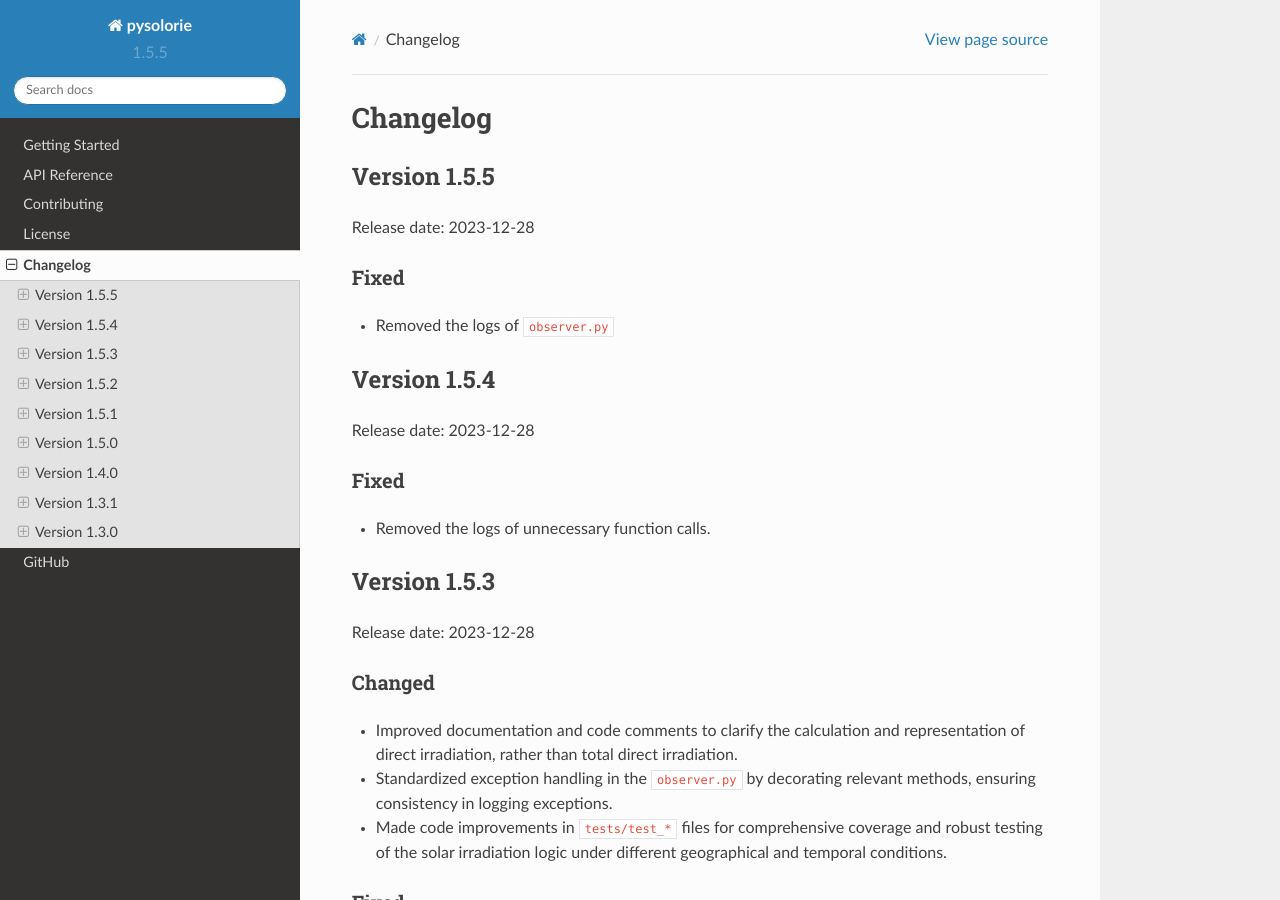
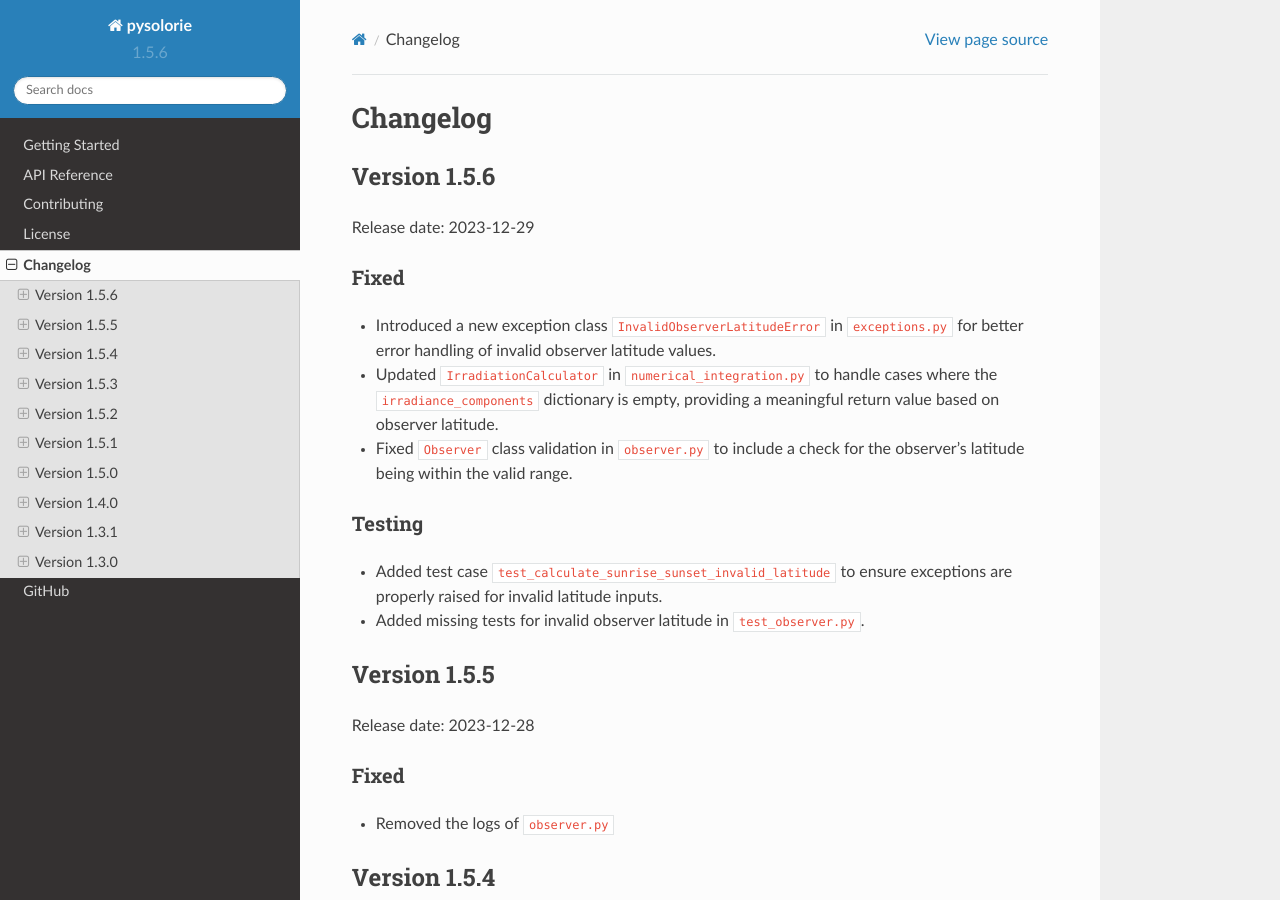
Before and after one commit to aaghamohammadi/pysolorie, a Sphinx documentation site: the page built from docs/changelog.rst, in a window 1280 px wide and 900 px high. Built offline with Sphinx 7.4.7 and the Read the Docs theme 2.0.0, drawn with Linux system fonts in a browser that asks for light colours.

Commit message:
Ready to publish v1.5.6

```diff
--- a/docs/changelog.rst
+++ b/docs/changelog.rst
@@ -1,5 +1,25 @@
 Changelog
 =========
+
+Version 1.5.6
+-------------
+
+Release date: 2023-12-29
+
+
+Fixed
+^^^^^
+- Introduced a new exception class ``InvalidObserverLatitudeError`` in ``exceptions.py`` for better error handling of invalid observer latitude values.
+- Updated ``IrradiationCalculator`` in ``numerical_integration.py`` to handle cases where the ``irradiance_components`` dictionary is empty, providing a meaningful return value based on observer latitude.
+- Fixed ``Observer`` class validation in ``observer.py`` to include a check for the observer's latitude being within the valid range.
+
+
+Testing
+^^^^^^^
+- Added test case ``test_calculate_sunrise_sunset_invalid_latitude`` to ensure exceptions are properly raised for invalid latitude inputs.
+- Added missing tests for invalid observer latitude in ``test_observer.py``.
+
+
 
 Version 1.5.5
 -------------
--- a/setup.cfg
+++ b/setup.cfg
@@ -1,6 +1,6 @@
 [metadata]
 name = pysolorie
-version = 1.5.5
+version = 1.5.6
 description = Orientation Analysis of Solar Panel
 long_description = file: README.md
 long_description_content_type = text/markdown
```
Also changed, not shown: paper/paper.md (+2 -1 lines).
